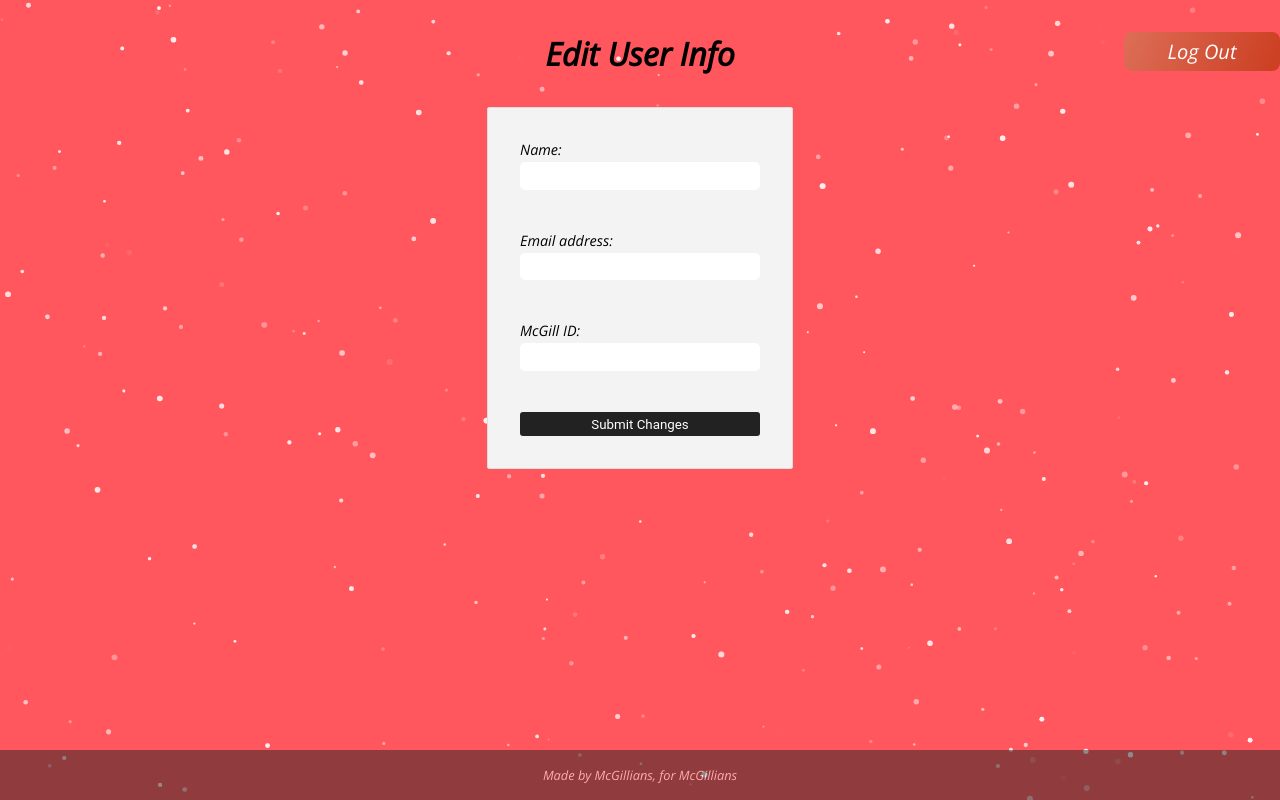
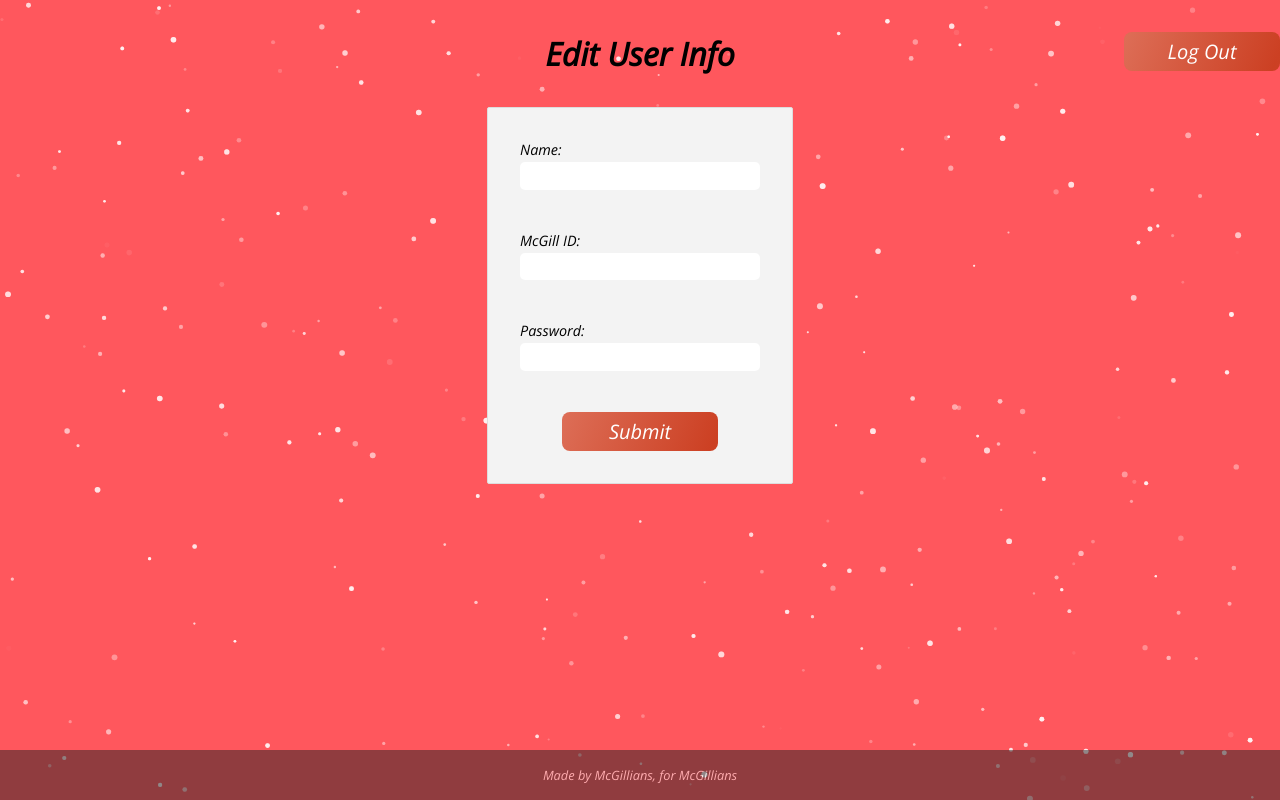
Before and after one commit to YazdanZ/McGill-ECSE428-Project, a React (Create React App) app in the folder frontend/: page /edit-user in a window 1280 px wide. Built offline with nearby package versions, Linux system fonts and the light colour scheme.

Commit message:
untested user info backend

```diff
--- a/frontend/src/components/pages/EditUserInfo.jsx
+++ b/frontend/src/components/pages/EditUserInfo.jsx
@@ -3,8 +3,42 @@ import ParticlesComponent from '../Particles'
 import '../../App.css'
 import '../button/Logout'
 import Logout from '../button/Logout'
+import { Link } from 'react-router-dom'
+import { ToastContainer, toast } from 'react-toastify';
+import ButtonCustom from '../button/Button'
+
+
+export const notifySuccess = (text) => toast.success(text, {
+    position: "bottom-right",
+    autoClose: 2000,
+    hideProgressBar: false,
+    closeOnClick: true,
+    pauseOnHover: true,
+    draggable: false,
+    progress: undefined,
+    theme: "light",
+});
+
+export const notifyError = (text) => toast.error(text, {
+    position: "bottom-right",
+    autoClose: 2000,
+    hideProgressBar: false,
+    closeOnClick: true,
+    pauseOnHover: true,
+    draggable: false,
+    progress: undefined,
+    theme: "light",
+});
+
+var name = null;
+var mcgill_id = null;
+var password = null;
 
 export default function EditUserInfo() {
+
+    name = React.useRef();
+    mcgill_id = React.useRef();
+    password = React.useRef();
 
     return (
         <div className='App-header'>
@@ -15,28 +49,47 @@ export default function EditUserInfo() {
                 <form className='form'>
                     <p>
                         <label>Name:</label><br />
-                        <input type="text" name="name" required /><br />
-                        <label></label><br />
-                    </p>
-                    <br />
-                    <p id>
-                        <label>Email address:</label><br />
-                        <input type="email" name="email" required /><br />
+                        <input ref={name} type="text" name="name" required /><br />
                         <label></label><br />
                     </p>
                     <br />
                     <p>
                         <label>McGill ID:</label><br />
-                        <input type='text' name="id" required /><br />
+                        <input ref={mcgill_id} type='text' name="mcgill_id" required /><br />
                         <label></label><br />
                     </p>
                     <br />
                     <p>
-                        <button id="sub_btn" type="submit">Submit Changes</button>
+                        <label>Password:</label><br />
+                        <input ref={password} type='text' name="password" required /><br />
+                        <label></label><br />
                     </p>
+                    <br />
+                    <p>
+                        <ButtonCustom onclick='post' type="submit" style={{ height: "39px", width: "156px", fontSize: "20px" }} title="Submit" id="sub_btn"></ButtonCustom>
+                    </p>
+                    <ToastContainer/>
                 </form>
             </div>
         </div>
     )
 
 }
+
+async function post(event) {
+    event.preventDefault();
+    let response = await fetch('http://localhost:5000/edit_user/', {
+        method: 'UPDATE',
+        headers: {
+            'Accept': 'application/json',
+            'Content-Type': 'application/json'
+        },
+        body: JSON.stringify({ "name": name.current.value, "mcgill_id": mcgill_id.current.value, "password": password.current.value})
+    })
+    let result = await response.json();
+    if (response.ok) {
+        notifySuccess(result.message);
+    } else {
+        notifyError(result.message);
+    }
+}
--- a/frontend/src/components/pages/UserInfo.jsx
+++ b/frontend/src/components/pages/UserInfo.jsx
@@ -2,6 +2,7 @@ import React from 'react'
 import ParticlesComponent from '../Particles'
 import '../../App.css'
 import Logout from '../button/Logout'
+import { Link } from 'react-router-dom'
 
 export default function UserInfo() {
 
@@ -40,7 +41,14 @@ export default function UserInfo() {
                         <label></label><br />
                         <br />
                         <div className='edit_button_holder'>
-                            <button id="info_btn" type="submit">Edit</button>
+                            <button id="info_btn" type="submit">
+                                <Link to={`/EditUserInfo`}>
+                                    Edit
+                                </Link>
+                            </button>
+                        </div>
+                        <div>
+                            <ButtonCustom type="submit" style={{ height: "39px", width: "156px", fontSize: "20px" }} title="Delete" id="del_btn"></ButtonCustom>
                         </div>
                     </p>
                 </form>
```
Also changed, not shown: 2 other files (tests, documents, lock files or other folders).
